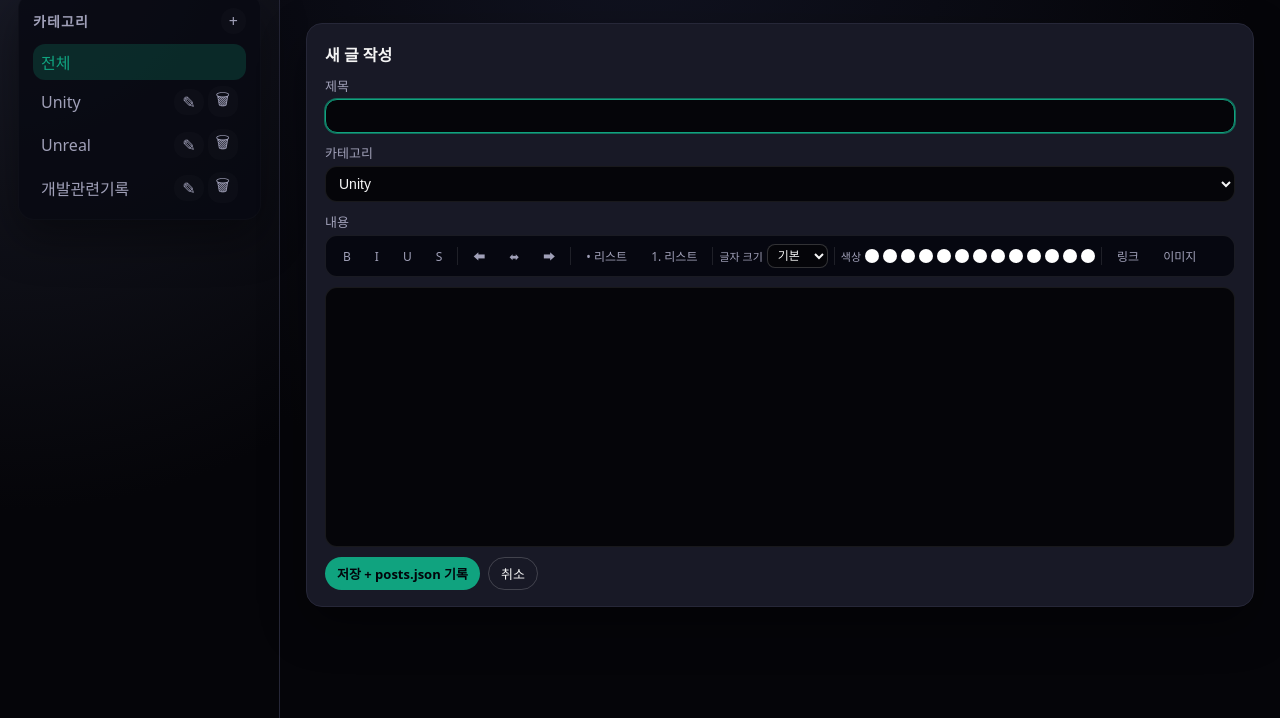
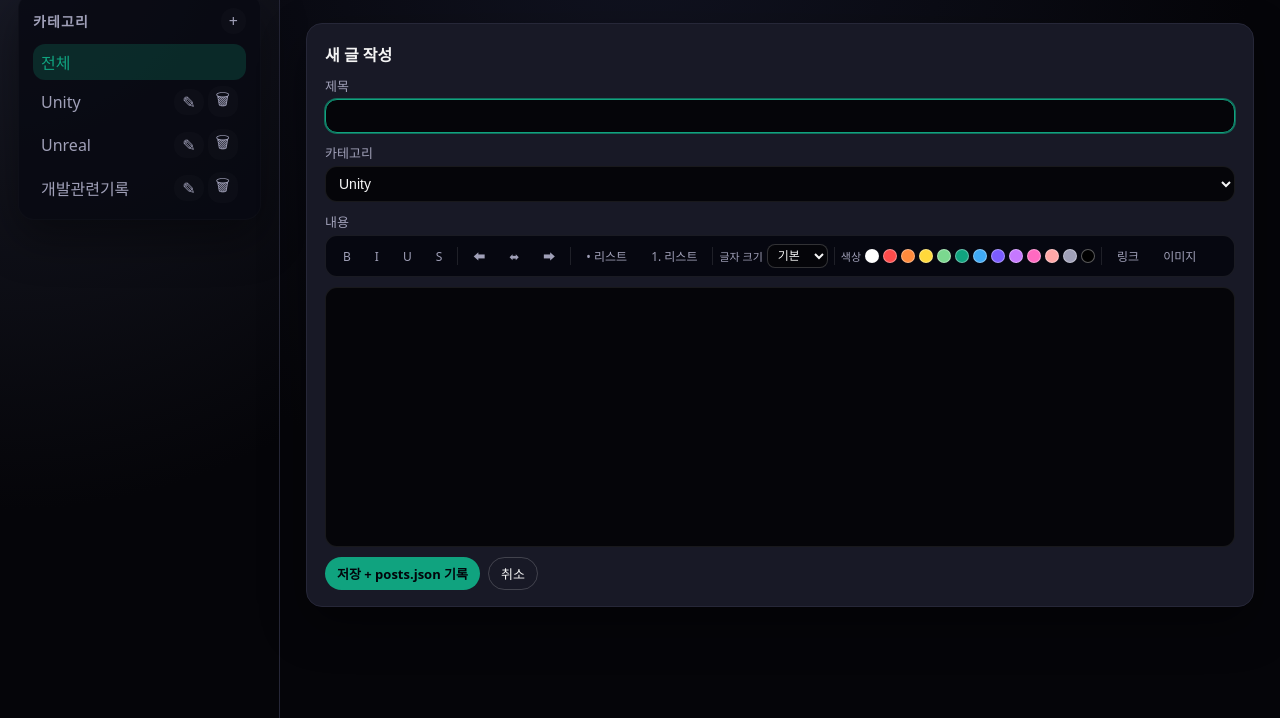
Before and after one commit to woong020477/DevoongLog, a plain HTML site: page index.html in a window 1280 px wide. Both pictures are taken after a click on the button "새 글 작성". Shown: the part 82-800 px from the top of the page. Drawn offline with Linux system fonts and the light colour scheme.

Commit message:
Fix MenuBar & Save
1) 글 수정 후 저장 시 글 작성일을 덮어버리는 부분 제거

2) 글 작성&수정 메뉴바 색상 프리셋 전부 하얀색으로 표시되는 부분 수정

```diff
--- a/main.js
+++ b/main.js
@@ -478,7 +478,6 @@ async function savePost() {
       post.title = title;
       post.categoryId = categoryId;
       post.contentHtml = contentHtml;
-      post.createdAt = new Date().toISOString();
     }
   } else {
     const newPost = {
--- a/styles.css
+++ b/styles.css
@@ -464,7 +464,6 @@ button {
   border-radius: 999px;
   border: 1px solid rgba(255, 255, 255, 0.35);
   padding: 0;
-  background: #ffffff;
   cursor: pointer;
 }
 
@@ -472,6 +471,21 @@ button {
   transform: translateY(-0.5px);
   border-color: var(--accent);
 }
+
+/* 색상 프리셋 배경 설정 (data-color 기준) */
+.color-swatch[data-color="#ffffff"] { background: #ffffff; }
+.color-swatch[data-color="#ff4b4b"] { background: #ff4b4b; }
+.color-swatch[data-color="#ff8a3c"] { background: #ff8a3c; }
+.color-swatch[data-color="#ffd93b"] { background: #ffd93b; }
+.color-swatch[data-color="#7bd88f"] { background: #7bd88f; }
+.color-swatch[data-color="#10a37f"] { background: #10a37f; }
+.color-swatch[data-color="#3fa9f5"] { background: #3fa9f5; }
+.color-swatch[data-color="#7b5cff"] { background: #7b5cff; }
+.color-swatch[data-color="#c678ff"] { background: #c678ff; }
+.color-swatch[data-color="#ff6ac1"] { background: #ff6ac1; }
+.color-swatch[data-color="#ffa7a7"] { background: #ffa7a7; }
+.color-swatch[data-color="#a0a0b8"] { background: #a0a0b8; }
+.color-swatch[data-color="#000000"] { background: #000000; }
 
 /* 실제 글 작성 영역 */
 
```
